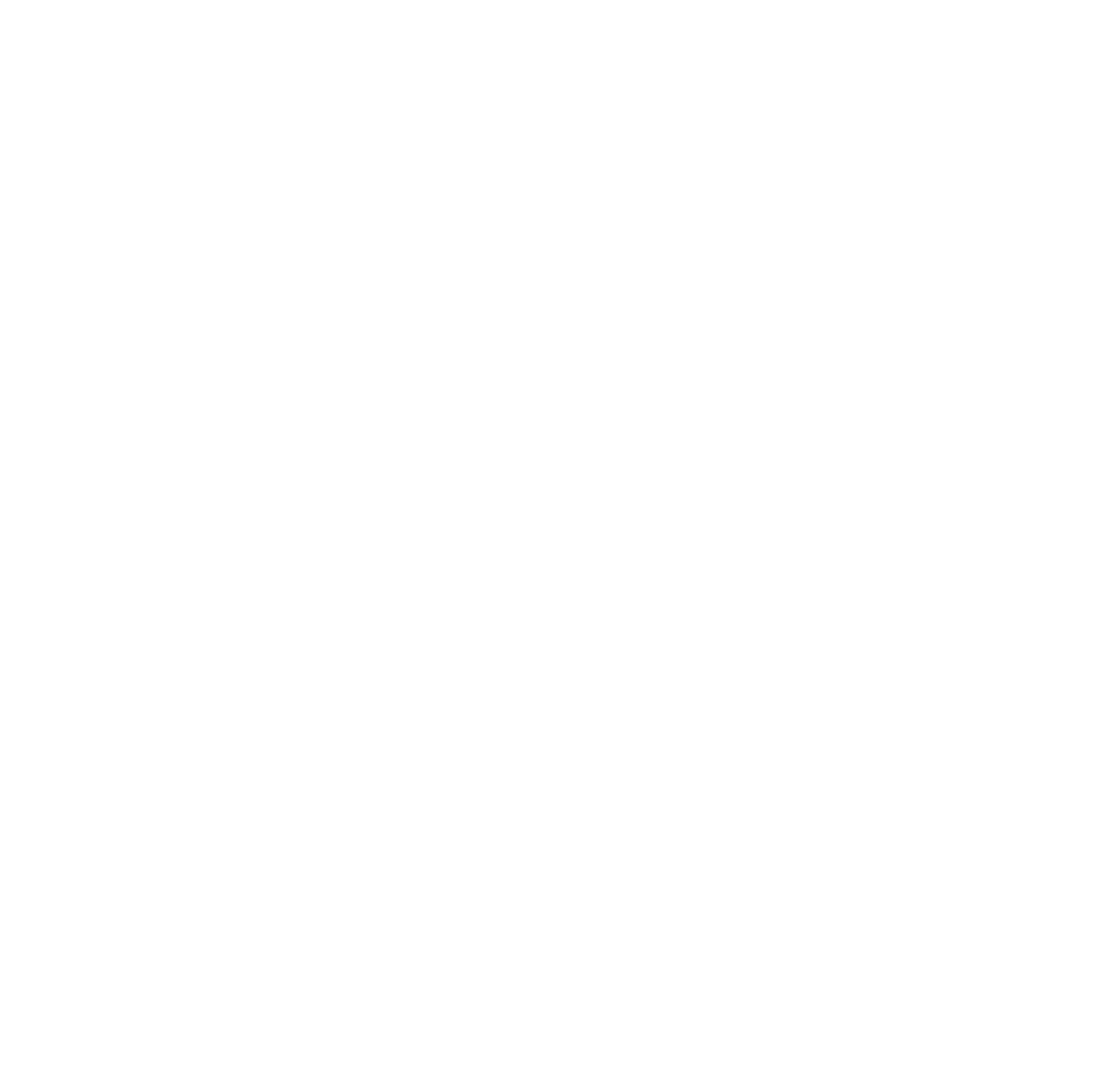
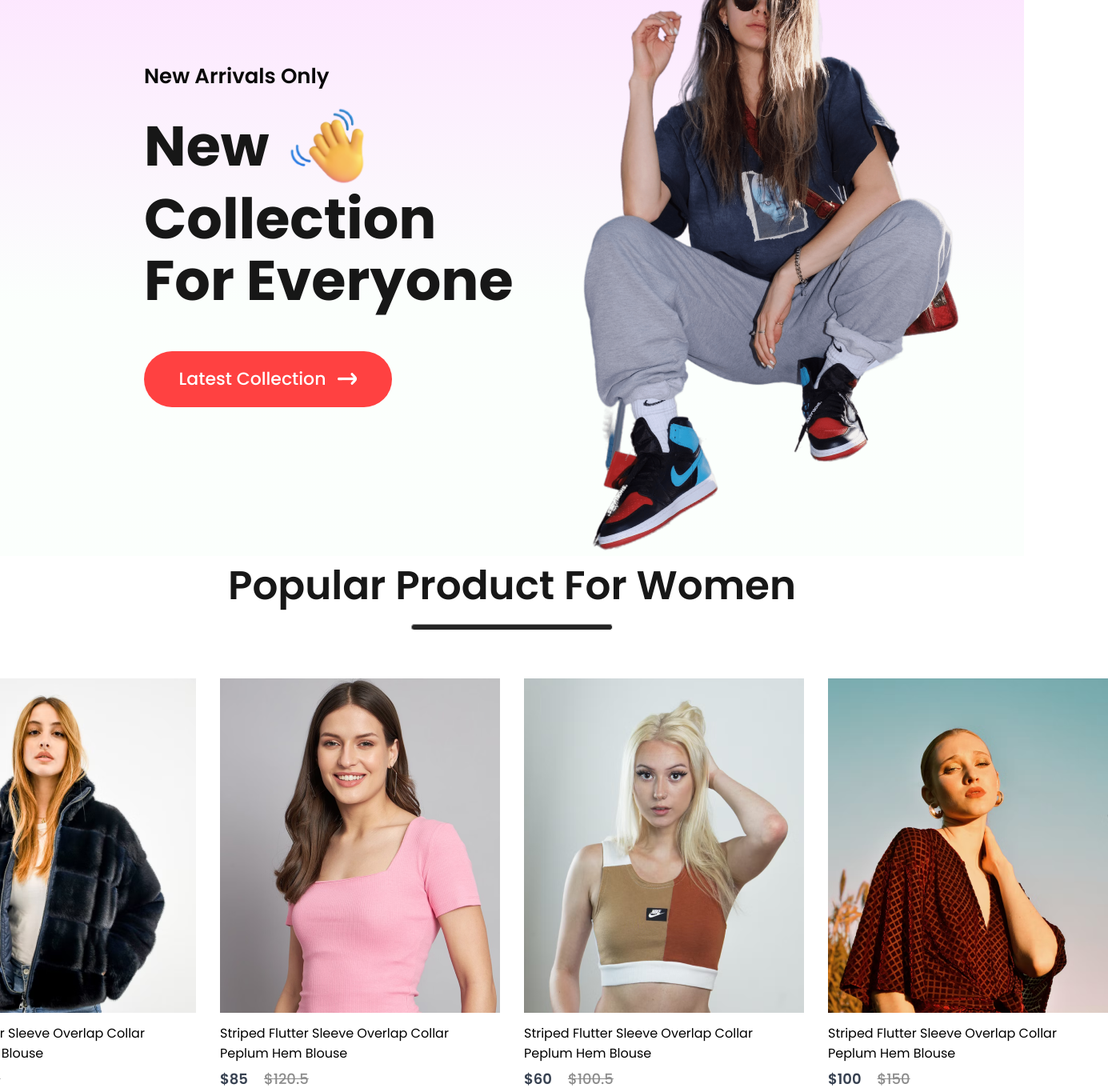
Before and after one commit to iamakashpc/yarn_ecommerce, a React (Create React App) app: page / in a window 1280 px wide. Shown: the part 200-1565 px from the top of the page at 80% size, 1385 px wide, since content can reach past the window. Before the commit the page ends 800 px from the top, so only its background shows below. Built offline with nearby package versions, Linux system fonts and the light colour scheme.

Commit message:
hero section and popular women section completed

```diff
--- /dev/null
+++ b/src/Components/Hero/Hero.css
@@ -0,0 +1,53 @@
+.hero{
+    height: 100vh;
+    background: linear-gradient(180deg,#fde1ff,#e1ffea22 60%);
+    display: flex;
+}
+.hero-left{
+    flex: 1;
+    display: flex;
+    flex-direction: column;
+    justify-content: center ;
+    gap: 20px;
+    padding-left: 180px;
+    line-height: 1.1;
+}
+.hero-left h2{
+    color: #090909;
+    font-size: 26px;
+    font-weight: 600;
+}
+.hero-left p{
+    color: #171717;
+    font-size: 70px;
+    font-weight: 700;
+}
+.hero-hand-icon{
+    display: flex;
+    align-items: center;
+    gap: 20px;
+}
+.hero-hand-icon img{
+    width: 105px;
+
+}
+.hero-latest-btn{
+    display: flex;
+    justify-content: center;
+    align-items: center;
+    gap: 15px;
+    width: 310px;
+    height: 70px;
+    border-radius: 75px;
+    margin-top: 30px;
+    background: #ff4141;
+    color: white;
+    font-size: 22px;
+    font-weight: 500;
+}
+.hero-right{
+    flex: 1;
+    display: flex;
+    align-items: center;
+    justify-content: center;
+}
--- /dev/null
+++ b/src/Components/Hero/Hero.jsx
@@ -0,0 +1,31 @@
+import React from 'react'
+import "./Hero.css"
+import  hero_icon from "../Assets/hand_icon.png"
+import  arrow_icon from "../Assets/arrow.png"
+import hero_image from "../Assets/hero_image.png"
+const Hero = () => {
+  return (
+		<div className="hero">
+			<div className="hero-left">
+				<h2>New Arrivals Only</h2>
+				<div>
+					<div className="hero-hand-icon">
+						<p>New</p>
+						<img src={hero_icon} alt="" />
+					</div>
+					<p>Collection</p>
+					<p>For Everyone</p>
+				</div>
+				<div className="hero-latest-btn">
+					<div>Latest Collection</div>
+					<img src={arrow_icon} alt="" />
+				</div>
+			</div>
+			<div className="hero-right">
+				<img src={hero_image} alt="" />
+			</div>
+		</div>
+	);
+}
+
+export default Hero
--- /dev/null
+++ b/src/Components/Item/Items.css
@@ -0,0 +1,26 @@
+.item{
+    width: 350px;
+}
+.item p{
+    margin: 6px 0px;
+}
+.item-price{
+    display: flex;
+    gap: 20px;
+
+}
+.item-price-new{
+    color: #374151;
+    font-size: 18px;
+    font-weight: 600;
+}
+.item-price-old{
+    color: #8c8c8c;
+    font-size: 18px;
+    font-weight: 500;
+    text-decoration: line-through;
+}
+.item:hover{
+    transform: scale(1.05);
+    transition: .5s;
+}
--- /dev/null
+++ b/src/Components/Item/Items.jsx
@@ -0,0 +1,20 @@
+import React from 'react'
+import "./Items.css"
+const Items = (props) => {
+  return (
+		<div className="item">
+			<img src={props.image} alt="" />
+			<p>{props.name}</p>
+			<div className="item-price">
+				<div className="item-price-new">
+          ${props.new_price}
+        </div>
+				<div className="item-price-old">
+          ${props.old_price}
+        </div>
+			</div>
+		</div>
+	);
+}
+
+export default Items
--- /dev/null
+++ b/src/Components/Popular/Popular.css
@@ -0,0 +1,23 @@
+.popular{
+    display: flex;
+    flex-direction: column;
+    align-items: center;
+    gap: 10px;
+    height: 90vh;
+}
+.popular h1{
+    color: #171717;
+    font-size: 50px;
+    font-weight: 600;
+}
+.popular hr{
+    width: 250px;
+    height: 6px;
+    border-radius: 10px;
+    background: #252525;
+}
+.popular-items{
+    margin-top: 50px;
+    display: flex;
+    gap: 30px;
+}
--- /dev/null
+++ b/src/Components/Popular/Popular.jsx
@@ -0,0 +1,19 @@
+import React from 'react'
+import "./Popular.css"
+import data_product from "../Assets/data"
+import Items from '../Item/Items'
+const Popular = () => {
+  return (
+    <div className='popular'>
+        <h1>Popular Product For Women</h1>
+        <hr/>
+        <div className="popular-items">
+            {data_product.map((item,index)=>{
+                return <Items key={index} id={item.id} name={item.name} image={item.image} new_price={item.new_price} old_price={item.old_price}/>
+            })}
+        </div>
+    </div>
+  )
+}
+
+export default Popular
--- a/src/Pages/Shop.jsx
+++ b/src/Pages/Shop.jsx
@@ -1,8 +1,13 @@
 import React from 'react'
+import Hero from '../Components/Hero/Hero'
+import Popular from '../Components/Popular/Popular'
 
 const Shop = () => {
   return (
-    <div>Shop</div>
+    <div>
+        <Hero/>
+        <Popular/>
+    </div>
   )
 }
 
--- a/src/index.css
+++ b/src/index.css
@@ -1,3 +1,6 @@
+*{
+  margin: 0;
+}
 body {
   margin: 0;
   font-family: -apple-system, BlinkMacSystemFont, 'Segoe UI', 'Roboto', 'Oxygen',
```
